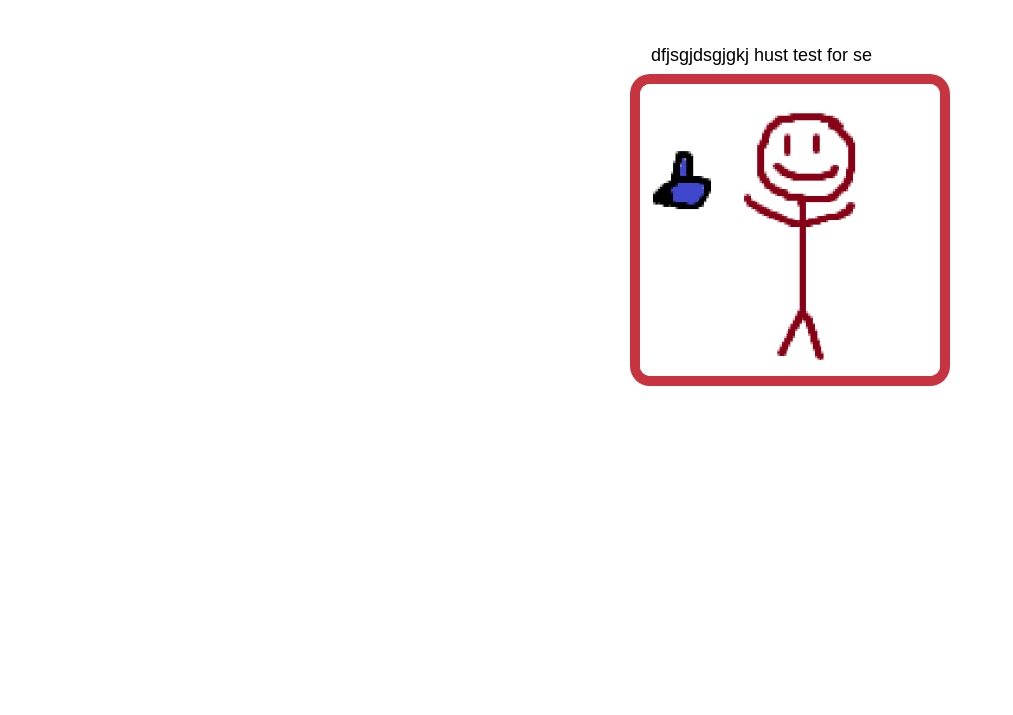
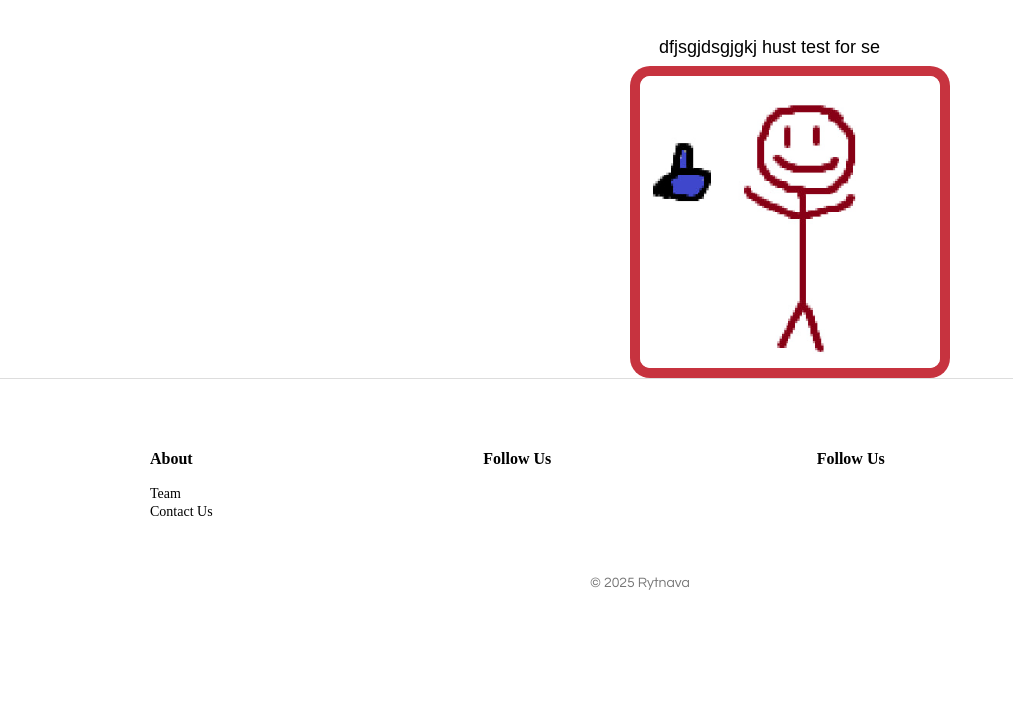
Before and after one commit to Kuvernoori/Rytnava-Frontend, a website: page index.html in a window 1280 px wide. Shown: the part 85-800 px from the top of the page, without its empty margins (0-1013 px from the left). Drawn offline with Linux system fonts and the light colour scheme.

Commit message:
footer (not full)

```diff
--- a/css/styles.css
+++ b/css/styles.css
@@ -32,3 +32,56 @@
     text-align: start;
     max-width: 100px;
 }
+html , body {
+    margin: 0;
+    padding: 0;
+}
+
+.footer-column{
+    flex: 1;
+    min-width: 200px;
+    margin: 10px;
+
+}
+.footer-line{
+    border: none;
+    height: 1px;
+    background-color: #dddddd;
+    width: 100vw;
+    margin: 0;
+}
+.footer-container{
+    display: flex;
+    justify-content:space-between;
+    flex-wrap: wrap;
+    max-width: 1000px;
+    margin: 0 auto;
+}
+
+.site-footer{
+    background-color: #ffffff;
+    color: #000000;
+    padding: 40px 20px;
+}
+.footer-column h4 {
+    margin-bottom: 10px;
+}
+.footer-column ul{
+    list-style: none;
+    padding: 0;
+}
+.footer-column ul li a {
+    color: #000000;
+    text-decoration: none;
+    font-size: 14px;
+}
+.footer-column ul li a:hover {
+    color: #000000;
+}
+.footer-bottom {
+    text-align: center;
+    margin-top: 30px;
+    font-size: 14px;
+    font-family: "Century Gothic", sans-serif;;
+    color: #777;
+}
--- a/index.html
+++ b/index.html
@@ -16,7 +16,32 @@
     </div>
 </div>
 
+<hr class = "footer-line">
+<footer class = "site-footer">
 
+    <div class="footer-container">
+        <div class="footer-column">
+            <h4>About</h4>
+            <ul>
+                <li><a href="#">Team</a></li>
+                <li><a href="#">Contact Us</a></li>
+            </ul>
+        </div>
+        <div class="footer-column">
+            <h4>Follow Us</h4>
+
+        </div>
+        <div class="footer-column">
+            <h4>Follow Us</h4>
+
+        </div>
+    </div>
+    <p class="footer-bottom">© 2025 Rytnava</p>
+
+
+
+
+</footer>
 </body>
 
 
```
